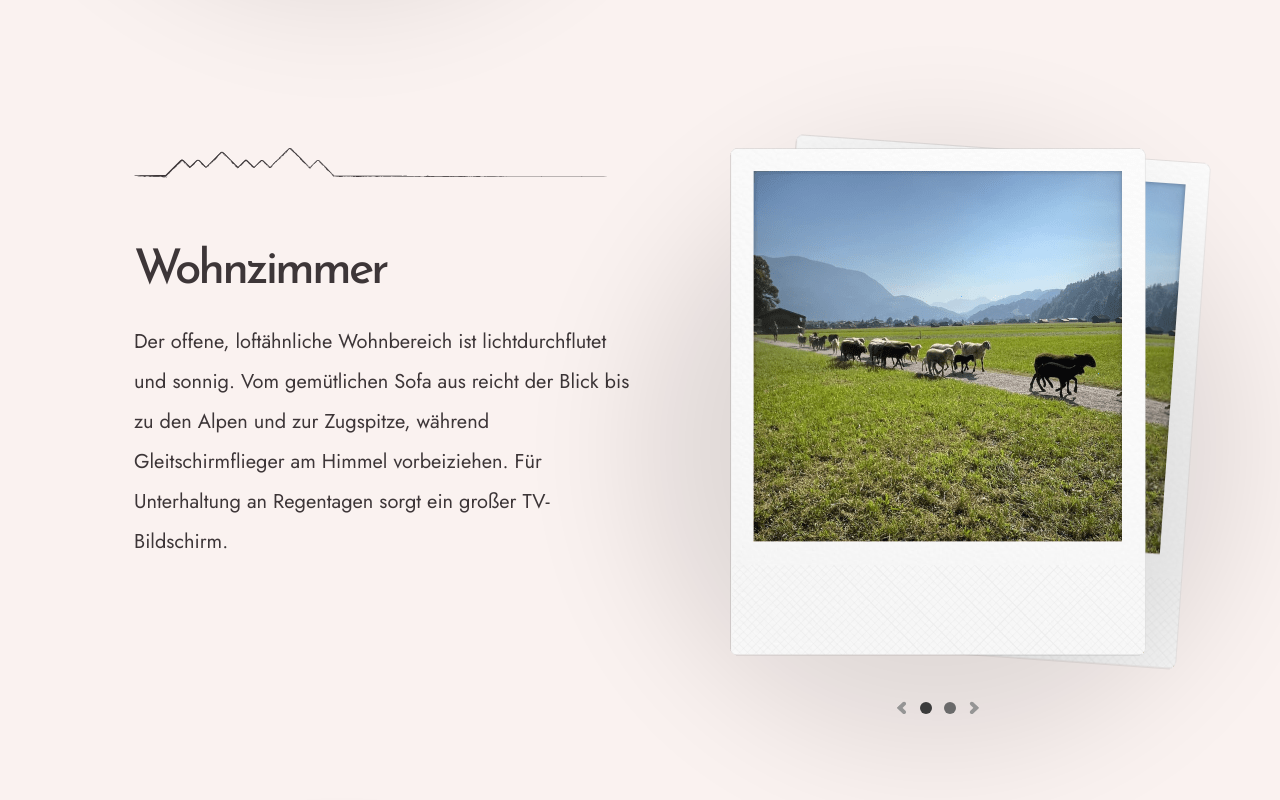
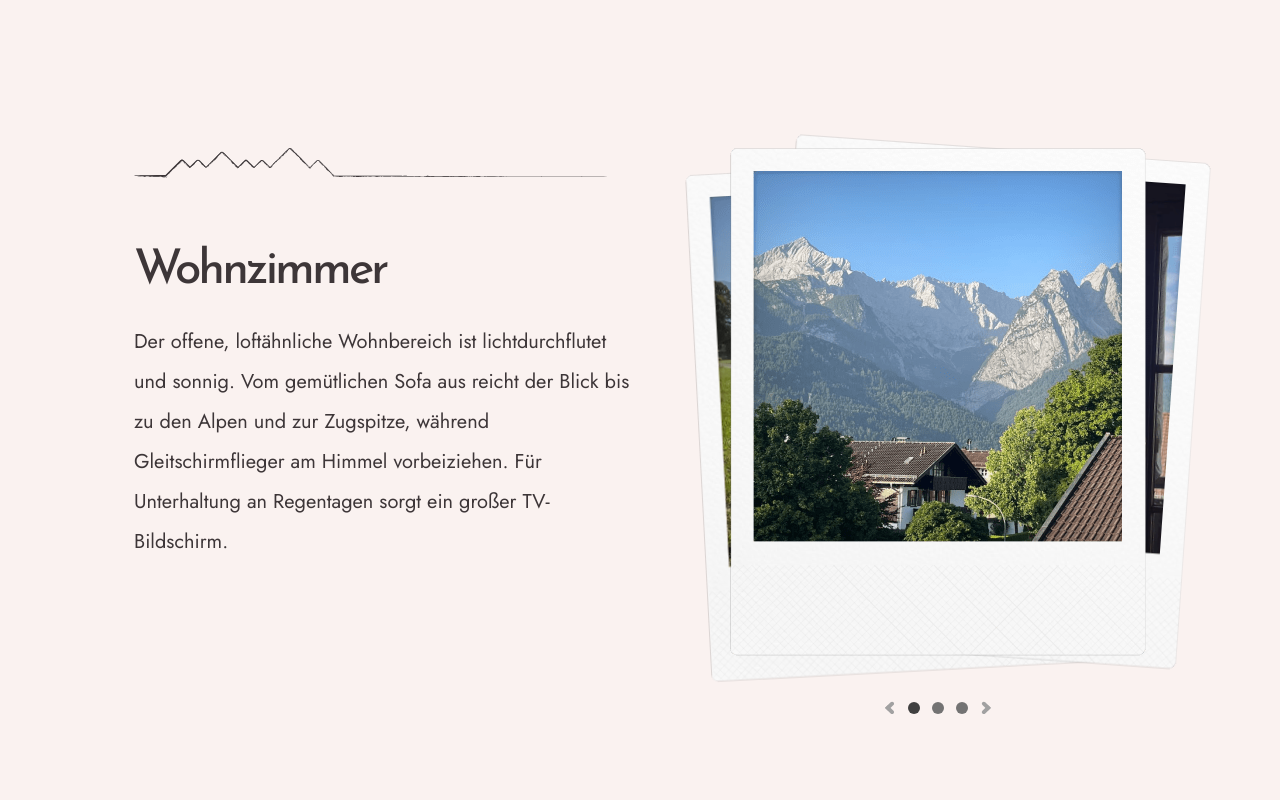
Before and after one commit to AlexanderBraatz/airbnb-integration-rental-booking_25, a Next.js app: page / in a window 1280 px wide. Shown: the part 860-1660 px from the top of the page. Built offline with nearby package versions, Linux system fonts and the light colour scheme; a web font is replaced by a local one.

Commit message:
feat: basic polaroid stack animation

```diff
--- a/components/sections/nav-bar.jsx
+++ b/components/sections/nav-bar.jsx
@@ -4,7 +4,7 @@ import arrow from "@/public/icons/arrow-right-neon-blue.svg";
 import logo from "@/public/icons/logo-fff.svg";
 export default function NavBar() {
   return (
-    <div className="bg-q-blue-95-transparent nav-height fixed z-20 flex w-full items-center justify-between border-b-[1px] border-white px-10 text-neutral-50">
+    <div className="bg-q-blue-95-transparent nav-height fixed z-50 flex w-full items-center justify-between border-b-[1px] border-white px-10 text-neutral-50">
       <Image src={logo} alt="logo" />
 
       <div className="flex items-center gap-10">
--- a/components/sections/rooms.jsx
+++ b/components/sections/rooms.jsx
@@ -1,6 +1,9 @@
+"use client";
 import Image from "next/image";
-import React from "react";
-import dinningArea from "@/public/images/InUse/Polaroid-sheep-no-drop-min.png";
+import React, { useState } from "react";
+import sheep from "@/public/images/InUse/Polaroid-sheep-no-drop-min.png";
+import balcony from "@/public/images/InUse/Polaroid-balcony-view-no-drop-min.png";
+import mountains from "@/public/images/InUse/Polaroid-mountains-no-drop-min.png";
 import arrowLeft from "@/public/icons/arrow-left.svg";
 import arrowRight from "@/public/icons/arrow-right.svg";
 import adornmentHouse from "@/public/icons/adornment-house.svg";
@@ -13,7 +16,7 @@ const content = [
     heading: "Essbereich",
     paragraph:
       "Der großzügige, quadratische Esstisch mit vier bequemen Stühlen lädt zum gemeinsamen Verweilen ein. Für die kleinen Gäste stehen ebenfalls Kinderstühle bereit, so wird auch der Spieleabend zum entspannten Vergnügen. Durch das große Panoramafens",
-    images: [dinningArea, dinningArea],
+    images: [sheep, sheep],
   },
   {
     adornmentWithHouse: false,
@@ -21,7 +24,7 @@ const content = [
     heading: "Wohnzimmer",
     paragraph:
       "Der offene, loftähnliche Wohnbereich ist lichtdurchflutet und sonnig. Vom gemütlichen Sofa aus reicht der Blick bis zu den Alpen und zur Zugspitze, während Gleitschirmflieger am Himmel vorbeiziehen. Für Unterhaltung an Regentagen sorgt ein großer TV-Bildschirm.",
-    images: [dinningArea, dinningArea],
+    images: [sheep, balcony, mountains],
   },
   {
     adornmentWithHouse: false,
@@ -29,7 +32,7 @@ const content = [
     heading: "Schlafzimmer   Eins",
     paragraph:
       "Das größere der beiden Schlafzimmer bietet viel Raum zum Entspannen und Zurückziehen. Ein komfortables Kingsize-Bett mit 220 cm Länge sorgt für erholsamen Schlaf, und vom Zimmer aus führt der Zugang direkt auf den zweiten Balkon – ideal für einen ruhigen Start in den Tag.",
-    images: [dinningArea, dinningArea],
+    images: [sheep, sheep],
   },
   {
     adornmentWithHouse: false,
@@ -37,7 +40,7 @@ const content = [
     heading: "Schlafzimmer   Zwei",
     paragraph:
       "Das zweite Schlafzimmer – liebevoll „blaues Zimmer“ genannt – ist ebenso großzügig gestaltet und mit einer gemütlichen Leseecke ausgestattet. Auch hier erwartet euch ein komfortables Kingsize-Bett für erholsame Nächte. Vom Zimmer aus gelangt ihr direkt auf den zweiten Balkon und könnt den Blick ins Freie genießen.",
-    images: [dinningArea, dinningArea],
+    images: [sheep, sheep, sheep, sheep],
   },
   {
     adornmentWithHouse: false,
@@ -45,7 +48,7 @@ const content = [
     heading: "Zwei   großzügige   Balkons",
     paragraph:
       "Zeit zum Entspannen und Auftanken – ob beim Frühstück, Mittag- oder Abendessen - auf dem sonnigen Süd- oder dem gemütlichen Westbalkon im Deckchair, hier kommt ihr auf jeden Fall zur Ruhe. Das Daybed ist ein idealer Ort für ein Nickerchen oder eine Lesepause. Auch im Winter…",
-    images: [dinningArea, dinningArea],
+    images: [sheep, sheep],
   },
   {
     adornmentWithHouse: false,
@@ -53,10 +56,55 @@ const content = [
     heading: "Offene  Küche",
     paragraph:
       "Viel Platz zum Wohlfühlen: Das Bad ist großzügig gestaltet und mit Badewanne, Dusche und Doppelwaschtisch ausgestattet Nach einer langen Wanderung oder einem Skitag lädt es zum Entspannen und Auftanken ein.",
-    images: [dinningArea, dinningArea],
+    images: [sheep, sheep],
   },
 ];
+
+const Position = {
+  2: "top-4 right-8 -rotate-3 z-10 duration-1000",
+  3: "top-0 -right-12 rotate-4 z-20 duration-1000",
+  4: "top-0 right-0 rotate-0 z-40 duration-1000",
+  0: "top-0 -right-[500px] rotate-10  z-40  duration-1000", // this transition form 0 to 1 takes a second , thats the porblem
+  1: "top-0 -right-[500px] rotate-10  z-10 duration-100",
+};
+
 export default function Rooms() {
+  const [order, setOrder] = useState({
+    imageOne: 4,
+    imageTwo: 3,
+    imageThree: 2,
+  });
+  const handleRightClick = () => {
+    console.log("right Click");
+    // setOrder((prev) => ["outside", "middle", "back"]);
+    setOrder((prev) => ({
+      imageOne: (prev.imageOne + 1) % 5,
+      imageTwo: (prev.imageTwo + 1) % 5,
+      imageThree: (prev.imageThree + 1) % 5,
+    }));
+    console.log("1nd", order);
+    setTimeout(() => {
+      setOrder((prev) => ({
+        imageOne: prev.imageOne === 0 ? 1 : prev.imageOne,
+        imageTwo: prev.imageTwo === 0 ? 1 : prev.imageTwo,
+        imageThree: prev.imageThree === 0 ? 1 : prev.imageThree,
+      }));
+      console.log("2nd", order);
+      setTimeout(() => {
+        setOrder((prev) => ({
+          imageOne: prev.imageOne === 1 ? 2 : prev.imageOne,
+          imageTwo: prev.imageTwo === 1 ? 2 : prev.imageTwo,
+          imageThree: prev.imageThree === 1 ? 2 : prev.imageThree,
+        }));
+
+        console.log("3nd", order);
+      }, 100);
+    }, 1000);
+  };
+  const handleLeftClick = () => {
+    console.log("right Click");
+  };
+
   return (
     <div className="bg-q-background flex flex-col items-center justify-center">
       <div className="flex gap-10 py-5">
@@ -77,26 +125,45 @@ export default function Rooms() {
         >
           <div className="flex flex-col">
             <div className="relative mb-10 h-[508px] w-[416px]">
+              {room.images[2] === undefined ? (
+                <></>
+              ) : (
+                <Image
+                  className={`${Position[order.imageOne.toString()]} absolute transition-all ease-out`}
+                  alt="Polaroid of the Living room"
+                  src={room.images[2]}
+                  width={416}
+                  height={508}
+                  quality={100}
+                />
+              )}
+              {room.images[1] === undefined ? (
+                <></>
+              ) : (
+                <Image
+                  className={`${Position[order.imageTwo.toString()]} absolute transition-all ease-out`}
+                  alt="Polaroid of the Living room"
+                  src={room.images[1]}
+                  width={416}
+                  height={508}
+                  quality={100}
+                />
+              )}
+              {/* <div className="pointer-events-none absolute left-[50%] z-30 h-[600px] w-[600px] translate-x-[-50%] rounded-full bg-black opacity-10 blur-3xl"></div> */}
               <Image
-                className="absolute left-12 rotate-4"
+                className={`${Position[order.imageThree.toString()]} absolute transition-all ease-out`}
                 alt="Polaroid of the Living room"
                 src={room.images[0]}
                 width={416}
                 height={508}
                 quality={100}
               />
-              <div className="absolute left-[50%] h-[600px] w-[600px] translate-x-[-50%] rounded-full bg-black opacity-10 blur-3xl"></div>
-              <Image
-                className="absolute"
-                alt="Polaroid of the Living room"
-                src={room.images[1]}
-                width={416}
-                height={508}
-                quality={100}
-              />
             </div>
             <div className="flex w-full justify-center">
-              <button className="flex h-6 w-6 items-center justify-center">
+              <button
+                className="flex h-6 w-6 items-center justify-center"
+                onClick={handleLeftClick}
+              >
                 <Image
                   alt="arrow left "
                   // className="bg-neutral-400"
@@ -104,13 +171,19 @@ export default function Rooms() {
                 />
               </button>
               {room.images.map((image, index) => (
-                <div className="flex h-6 w-6 items-center justify-center">
+                <div
+                  key={index}
+                  className="flex h-6 w-6 items-center justify-center"
+                >
                   <div
                     className={`${index === 0 ? "bg-neutral-700" : "bg-neutral-500"} h-3 w-3 rounded-full bg-neutral-500`}
                   ></div>
                 </div>
               ))}
-              <button className="flex h-6 w-6 items-center justify-center">
+              <button
+                onClick={handleRightClick}
+                className="flex h-6 w-6 items-center justify-center"
+              >
                 <Image
                   alt="arrow right "
                   // className="bg-neutral-400"
```
Also changed, not shown: 1 other file (tests, documents, lock files or other folders).
